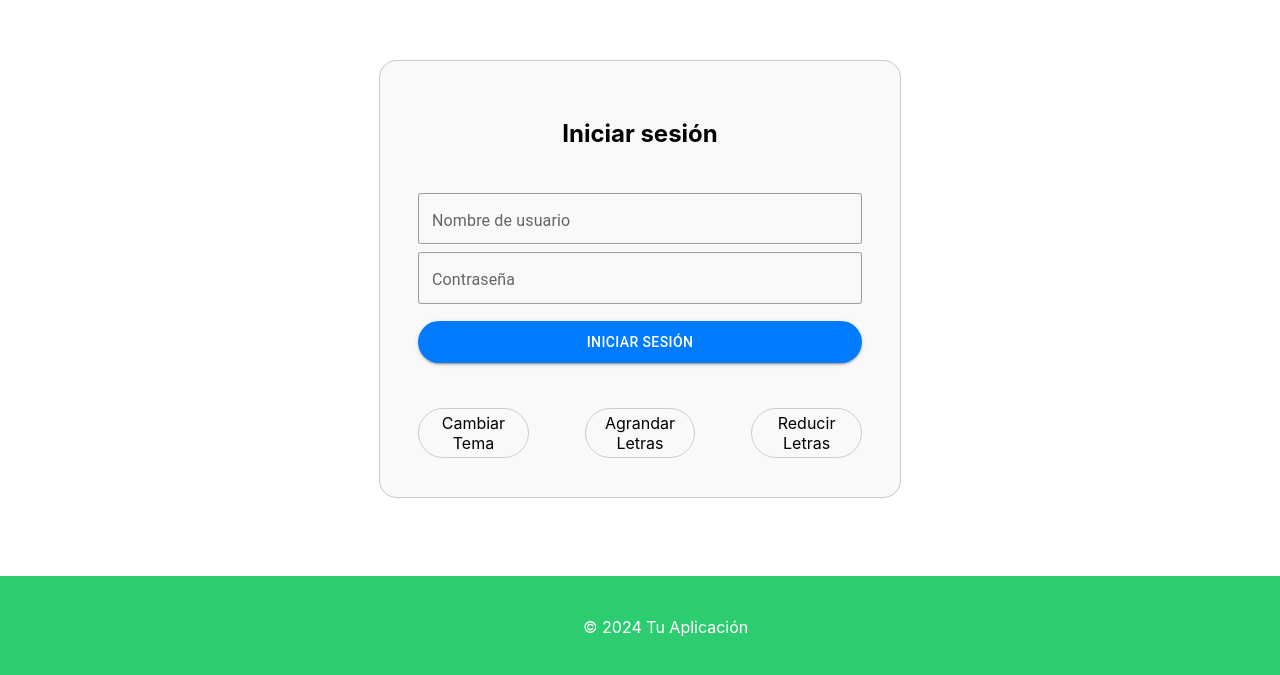
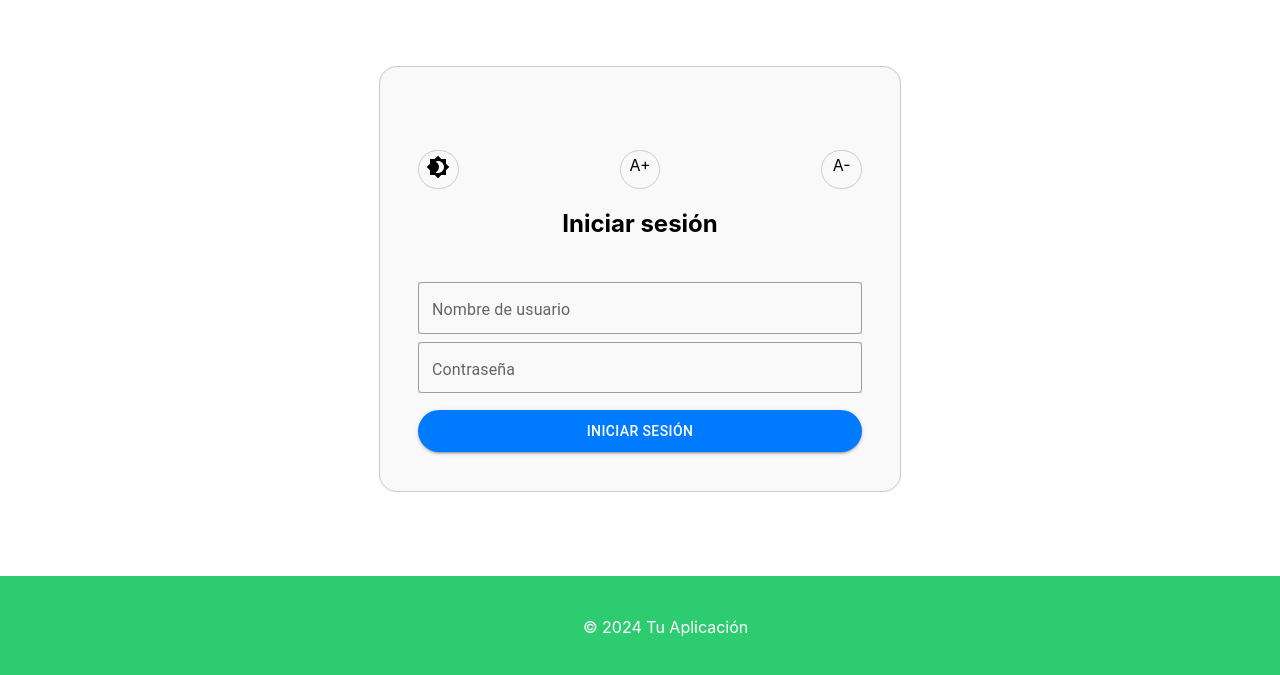
Before and after one commit to joseignacio-ing-agricola/prototipo_qr_pdf_react, a React (Create React App) app: page / in a window 1280 px wide. Shown: the part 121-796 px from the top of the page. Built offline with nearby package versions, Linux system fonts and the light colour scheme.

Commit message:
eliminacion de css, de sobra, ademas de modificacion de css styles para nuestro login, botones pequeños de iconos.

```diff
--- a/package.json
+++ b/package.json
@@ -5,6 +5,7 @@
   "dependencies": {
     "@emotion/react": "^11.11.4",
     "@emotion/styled": "^11.11.0",
+    "@mui/icons-material": "^5.15.11",
     "@mui/material": "^5.15.11",
     "@testing-library/jest-dom": "^5.17.0",
     "@testing-library/react": "^13.4.0",
--- a/src/LoginPage.js
+++ b/src/LoginPage.js
@@ -4,6 +4,7 @@ import { useNavigate } from 'react-router-dom';
 import TextField from '@mui/material/TextField';
 import Button from '@mui/material/Button';
 import Box from '@mui/material/Box';
+import Brightness4Icon from '@mui/icons-material/Brightness4'; // Icono para cambiar el tema
 import './styles.css';
 
 const LoginPage = () => {
@@ -12,6 +13,8 @@ const LoginPage = () => {
   const [password, setPassword] = useState('');
   const [error, setError] = useState('');
   const navigate = useNavigate();
+  const [theme, setTheme] = useState('light'); // Estado para el tema
+  const [fontSize, setFontSize] = useState(16); // Estado para el tamaño de la letra
 
   const handleLogin = async (event) => {
     event.preventDefault();
@@ -41,26 +44,31 @@ const LoginPage = () => {
   };
 
   const toggleTheme = () => {
-    document.body.classList.toggle('dark-theme');
+    setTheme(theme === 'light' ? 'dark' : 'light'); // Cambiar entre temas
   };
 
   const increaseFontSize = () => {
-    changeFontSize(2);
+    setFontSize((prevSize) => prevSize + 2); // Aumentar el tamaño de la letra
   };
 
   const decreaseFontSize = () => {
-    changeFontSize(-2);
-  };
-
-  const changeFontSize = (delta) => {
-    const currentFontSize = parseFloat(getComputedStyle(document.documentElement).fontSize);
-    const newFontSize = currentFontSize + delta;
-    document.documentElement.style.fontSize = newFontSize + 'px';
+    setFontSize((prevSize) => prevSize - 2); // Disminuir el tamaño de la letra
   };
 
   return (
-    <div className="centered-content">
+    <div className={`centered-content ${theme === 'dark' ? 'dark-theme' : ''}`} style={{ fontSize: `${fontSize}px` }}>
       <div className="login-container">
+      <div className="login-controls-container">
+          <div className="control-box" onClick={toggleTheme}>
+            <Brightness4Icon /> {/* Icono para cambiar el tema */}
+          </div>
+          <div className="control-box" onClick={increaseFontSize}>
+            A+ {/* Botón para aumentar el tamaño de la letra */}
+          </div>
+          <div className="control-box" onClick={decreaseFontSize}>
+            A- {/* Botón para reducir el tamaño de la letra */}
+          </div>
+        </div>
         <h2>Iniciar sesión</h2>
         <form onSubmit={handleLogin}>
           <Box sx={{ '& .MuiTextField-root': { marginBottom: 1 } }}>
@@ -84,17 +92,7 @@ const LoginPage = () => {
           </Button>
           {error && <p className="error-message">{error}</p>}
         </form>
-        <div className="login-controls-container">
-          <div className="control-box" onClick={toggleTheme}>
-            <span>Cambiar Tema</span>
-          </div>
-          <div className="control-box" onClick={increaseFontSize}>
-            <span>Agrandar Letras</span>
-          </div>
-          <div className="control-box" onClick={decreaseFontSize}>
-            <span>Reducir Letras</span>
-          </div>
-        </div>
+
       </div>
     </div>
   );
--- a/src/SelectPDF.css
+++ /dev/null
@@ -1,31 +0,0 @@
-.upload-container {
-    max-width: 300px;
-    margin: 20px auto;
-    text-align: center;
-  }
-
-  input {
-    margin-bottom: 10px;
-  }
-
-  button {
-    background-color: #4caf50;
-    color: white;
-    padding: 10px;
-    border: none;
-    cursor: pointer;
-  }
-
-  button:hover {
-    background-color: #45a049;
-  }
-
-  .success-message {
-    color: green;
-    margin-top: 10px;
-  }
-
-  .error-message {
-    color: red;
-    margin-top: 10px;
-  }
--- a/src/SelectPFD.js
+++ b/src/SelectPFD.js
@@ -1,6 +1,6 @@
 import React, { useState, useEffect } from 'react';
 import axios from 'axios';
-import './SelectPDF.css';
+import './styles.css';
 
 const SelectPDF = () => {
   const [selectedFile, setSelectedFile] = useState(null);
--- a/src/header.css
+++ /dev/null
@@ -1,6 +0,0 @@
-header {
-    background-color: #3498db;
-    color: #fff;
-    padding: 10px;
-    text-align: center;
-  }
--- a/src/styles.css
+++ b/src/styles.css
@@ -270,7 +270,7 @@ footer {
   border: 1px solid #ccc; /* Borde sólido */
   border-radius: 50px; /* Borde redondeado */
   cursor: pointer; /* Cambiar el cursor al pasar por encima */
-  width: 100px; /* Ancho */
+  width: 30px; /* Ancho */
   text-align: center; /* Alineación del texto en el centro */
 }
 
@@ -280,13 +280,13 @@ footer {
   padding: 1% 2%; /* Espaciado interno */
   border: none; /* Sin borde */
   border-radius: 50px; /* Borde redondeado */
-  background-color: #007bff; /* Color de fondo */
+  background-color: #0056b3; /* Nuevo color de fondo */
   color: #fff; /* Color del texto */
   cursor: pointer; /* Cambiar el cursor al pasar por encima */
 }
 
 .control-box button:hover {
-  background-color: #0056b3; /* Color de fondo al pasar el ratón */
+  background-color: #004080; /* Color de fondo al pasar el ratón */
 }
 
 /* Estilos para el tema oscuro */
@@ -300,3 +300,36 @@ footer {
   background-color: #444; /* Color de fondo oscuro para el contenedor de inicio de sesión */
   border-color: #666; /* Color de borde oscuro */
 }
+/* Estilos SelectPDF */
+
+.upload-container {
+  max-width: 300px;
+  margin: 20px auto;
+  text-align: center;
+}
+
+input {
+  margin-bottom: 10px;
+}
+
+button {
+  background-color: #4caf50;
+  color: white;
+  padding: 10px;
+  border: none;
+  cursor: pointer;
+}
+
+button:hover {
+  background-color: #45a049;
+}
+
+.success-message {
+  color: green;
+  margin-top: 10px;
+}
+
+.error-message {
+  color: red;
+  margin-top: 10px;
+}
```
Also changed, not shown: src/footer.css (deleted, +0 -9 lines), 2 other files (tests, documents, lock files or other folders).
